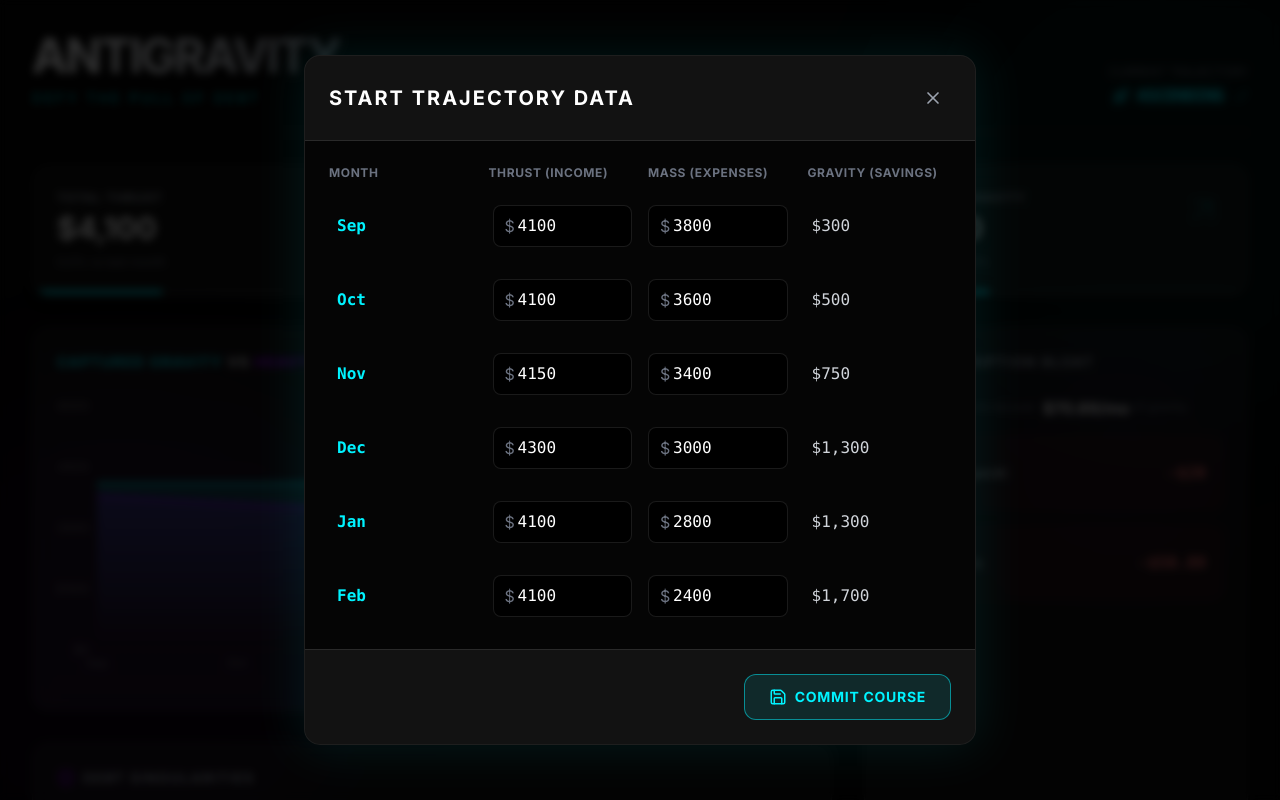
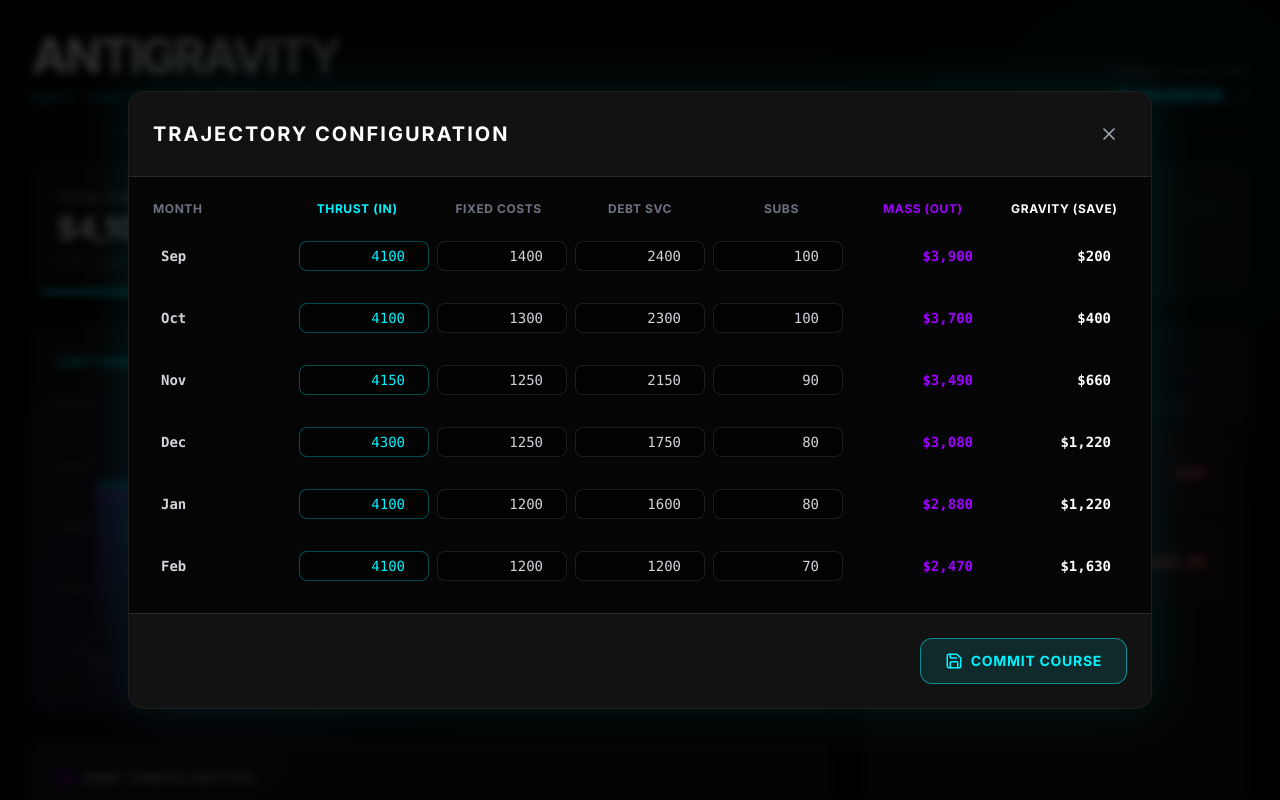
Before and after one commit to gmajors1326/antigravity-budget, a React (Vite) app: page / in a window 1280 px wide. Both pictures are taken after a click on the element "ASCENDING". Shown: the top 800 px of the page. Built offline with nearby package versions, Linux system fonts and the light colour scheme.

Commit message:
Update DataEditor with detailed expense breakdown

```diff
--- a/src/components/Dashboard.jsx
+++ b/src/components/Dashboard.jsx
@@ -5,12 +5,12 @@ import GravityChart from './GravityChart';
 import DataEditor from './DataEditor';
 
 const initialData = [
-    { month: 'Sep', income: 4100, mass: 3800, gravity: 300 },
-    { month: 'Oct', income: 4100, mass: 3600, gravity: 500 },
-    { month: 'Nov', income: 4150, mass: 3400, gravity: 750 },
-    { month: 'Dec', income: 4300, mass: 3000, gravity: 1300 },
-    { month: 'Jan', income: 4100, mass: 2800, gravity: 1300 },
-    { month: 'Feb', income: 4100, mass: 2400, gravity: 1700 }, // Current month
+    { month: 'Sep', income: 4100, fixed: 1400, debt: 2400, subs: 100, mass: 3900, gravity: 200 },
+    { month: 'Oct', income: 4100, fixed: 1300, debt: 2300, subs: 100, mass: 3700, gravity: 400 },
+    { month: 'Nov', income: 4150, fixed: 1250, debt: 2150, subs: 90, mass: 3490, gravity: 660 },
+    { month: 'Dec', income: 4300, fixed: 1250, debt: 1750, subs: 80, mass: 3080, gravity: 1220 },
+    { month: 'Jan', income: 4100, fixed: 1200, debt: 1600, subs: 80, mass: 2880, gravity: 1220 },
+    { month: 'Feb', income: 4100, fixed: 1200, debt: 1200, subs: 70, mass: 2470, gravity: 1630 }, // Current month
 ];
 
 const Dashboard = () => {
--- a/src/components/DataEditor.jsx
+++ b/src/components/DataEditor.jsx
@@ -6,20 +6,32 @@ const DataEditor = ({ isOpen, onClose, data, onUpdate }) => {
 
     const handleChange = (index, field, value) => {
         const newData = [...data];
-        newData[index] = { ...newData[index], [field]: Number(value) };
-        // Recalculate gravity if income/mass changes
-        if (field === 'income' || field === 'mass') {
-            newData[index].gravity = newData[index].income - newData[index].mass;
-        }
+        const val = Number(value);
+        newData[index] = { ...newData[index], [field]: val };
+
+        // Auto-calculate Mass and Gravity
+        // Mass = Fixed + Debt + Subs
+        const fixed = field === 'fixed' ? val : (newData[index].fixed || 0);
+        const debt = field === 'debt' ? val : (newData[index].debt || 0);
+        const subs = field === 'subs' ? val : (newData[index].subs || 0);
+
+        // If we're editing mass directly (for legacy compatibility or overall adjustment), let it override sub-components?
+        // The user asked to "configure when Thrust changes Mass".
+        // Ideally we edit sub-components. If we only had one mass input, we'd lose details.
+        // I will assume for now we prioritize the sub-components.
+
+        newData[index].mass = fixed + debt + subs;
+        newData[index].gravity = newData[index].income - newData[index].mass;
+
         onUpdate(newData);
     };
 
     return (
         <div className="fixed inset-0 z-50 flex items-center justify-center p-4 bg-black/80 backdrop-blur-sm">
-            <div className="bg-obsidian border border-white/10 rounded-2xl w-full max-w-2xl shadow-[0_0_50px_rgba(0,243,255,0.1)] overflow-hidden flex flex-col max-h-[90vh]">
+            <div className="bg-obsidian border border-white/10 rounded-2xl w-full max-w-5xl shadow-[0_0_50px_rgba(0,243,255,0.1)] overflow-hidden flex flex-col max-h-[90vh]">
                 <div className="p-6 border-b border-white/10 flex justify-between items-center bg-white/5">
                     <h2 className="text-xl font-bold text-white tracking-widest uppercase">
-                        Start Trajectory Data
+                        Trajectory Configuration
                     </h2>
                     <button onClick={onClose} className="p-2 hover:bg-white/10 rounded-full transition-colors text-gray-400 hover:text-white">
                         <X size={20} />
@@ -27,38 +39,61 @@ const DataEditor = ({ isOpen, onClose, data, onUpdate }) => {
                 </div>
 
                 <div className="overflow-y-auto p-6 space-y-4">
-                    <div className="grid grid-cols-4 gap-4 text-xs font-bold text-gray-500 uppercase tracking-wider mb-2">
-                        <div>Month</div>
-                        <div>Thrust (Income)</div>
-                        <div>Mass (Expenses)</div>
-                        <div>Gravity (Savings)</div>
+                    <div className="grid grid-cols-7 gap-4 text-xs font-bold text-gray-500 uppercase tracking-wider mb-2 text-center">
+                        <div className="text-left">Month</div>
+                        <div className="text-neon-cyan">Thrust (In)</div>
+                        <div>Fixed Costs</div>
+                        <div>Debt Svc</div>
+                        <div>Subs</div>
+                        <div className="text-neon-violet">Mass (Out)</div>
+                        <div className="text-white">Gravity (Save)</div>
                     </div>
 
                     {data.map((item, index) => (
-                        <div key={index} className="grid grid-cols-4 gap-4 items-center group hover:bg-white/5 p-2 rounded-lg transition-colors">
-                            <div className="font-mono text-neon-cyan font-bold">{item.month}</div>
+                        <div key={index} className="grid grid-cols-7 gap-2 items-center group hover:bg-white/5 p-2 rounded-lg transition-colors">
+                            <div className="font-mono text-gray-300 font-bold text-sm">{item.month}</div>
 
                             <div className="relative">
-                                <span className="absolute left-3 top-1/2 -translate-y-1/2 text-gray-500">$</span>
                                 <input
                                     type="number"
                                     value={item.income}
                                     onChange={(e) => handleChange(index, 'income', e.target.value)}
-                                    className="w-full bg-black border border-white/10 rounded-lg py-2 pl-6 pr-2 text-white font-mono focus:border-neon-cyan focus:ring-1 focus:ring-neon-cyan outline-none transition-all"
+                                    className="w-full bg-black/50 border border-neon-cyan/30 rounded-lg py-1 px-2 text-neon-cyan font-mono text-sm focus:border-neon-cyan focus:ring-1 focus:ring-neon-cyan outline-none transition-all text-right"
                                 />
                             </div>
 
                             <div className="relative">
-                                <span className="absolute left-3 top-1/2 -translate-y-1/2 text-gray-500">$</span>
                                 <input
                                     type="number"
-                                    value={item.mass}
-                                    onChange={(e) => handleChange(index, 'mass', e.target.value)}
-                                    className="w-full bg-black border border-white/10 rounded-lg py-2 pl-6 pr-2 text-white font-mono focus:border-neon-violet focus:ring-1 focus:ring-neon-violet outline-none transition-all"
+                                    value={item.fixed || 0}
+                                    onChange={(e) => handleChange(index, 'fixed', e.target.value)}
+                                    className="w-full bg-black/50 border border-white/10 rounded-lg py-1 px-2 text-gray-300 font-mono text-sm focus:border-white/30 outline-none transition-all text-right"
                                 />
                             </div>
 
-                            <div className="font-mono text-gray-300 pl-2">
+                            <div className="relative">
+                                <input
+                                    type="number"
+                                    value={item.debt || 0}
+                                    onChange={(e) => handleChange(index, 'debt', e.target.value)}
+                                    className="w-full bg-black/50 border border-white/10 rounded-lg py-1 px-2 text-gray-300 font-mono text-sm focus:border-white/30 outline-none transition-all text-right"
+                                />
+                            </div>
+
+                            <div className="relative">
+                                <input
+                                    type="number"
+                                    value={item.subs || 0}
+                                    onChange={(e) => handleChange(index, 'subs', e.target.value)}
+                                    className="w-full bg-black/50 border border-white/10 rounded-lg py-1 px-2 text-gray-300 font-mono text-sm focus:border-white/30 outline-none transition-all text-right"
+                                />
+                            </div>
+
+                            <div className="font-mono text-neon-violet font-bold text-right pr-2 text-sm">
+                                ${item.mass.toLocaleString()}
+                            </div>
+
+                            <div className={`font-mono font-bold text-right pr-2 text-sm ${item.gravity >= 0 ? 'text-white' : 'text-red-500'}`}>
                                 ${item.gravity.toLocaleString()}
                             </div>
                         </div>
```
